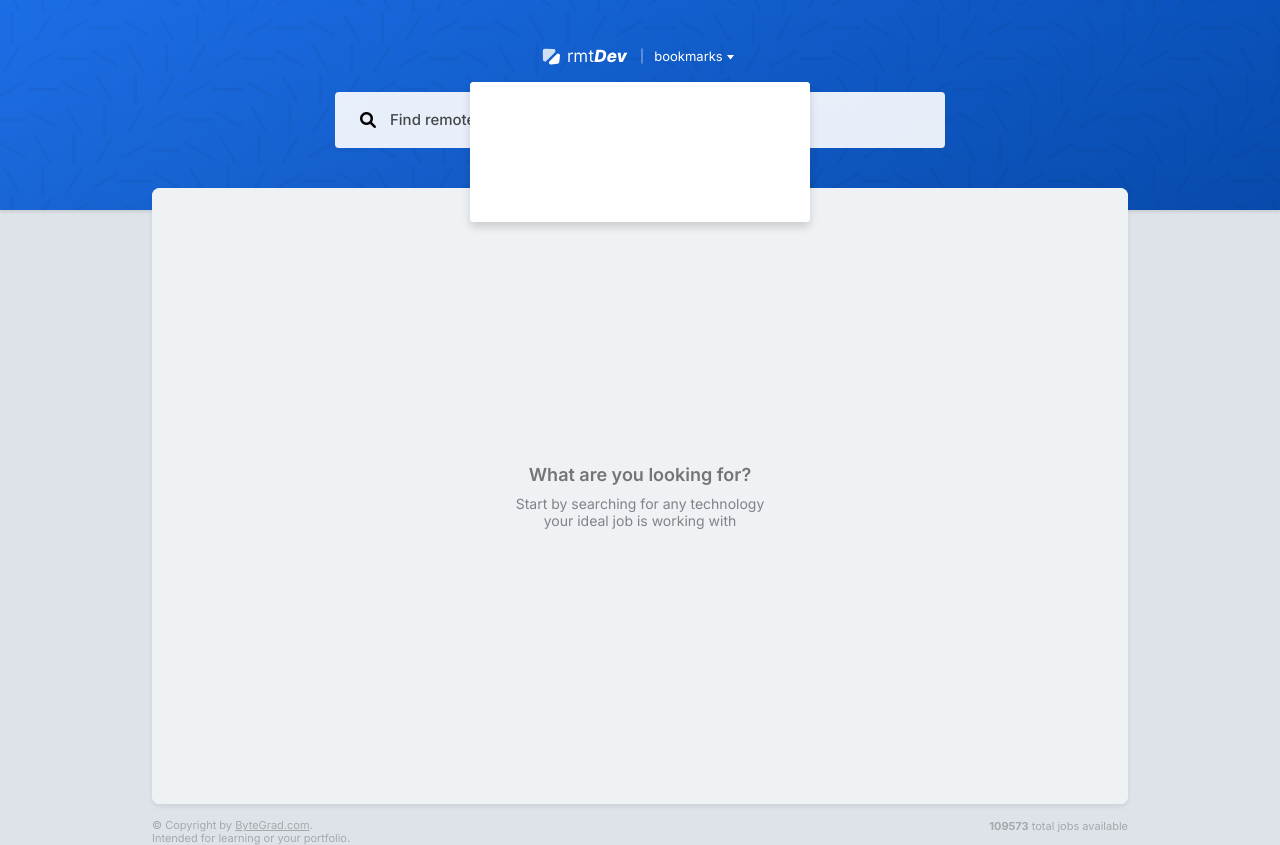
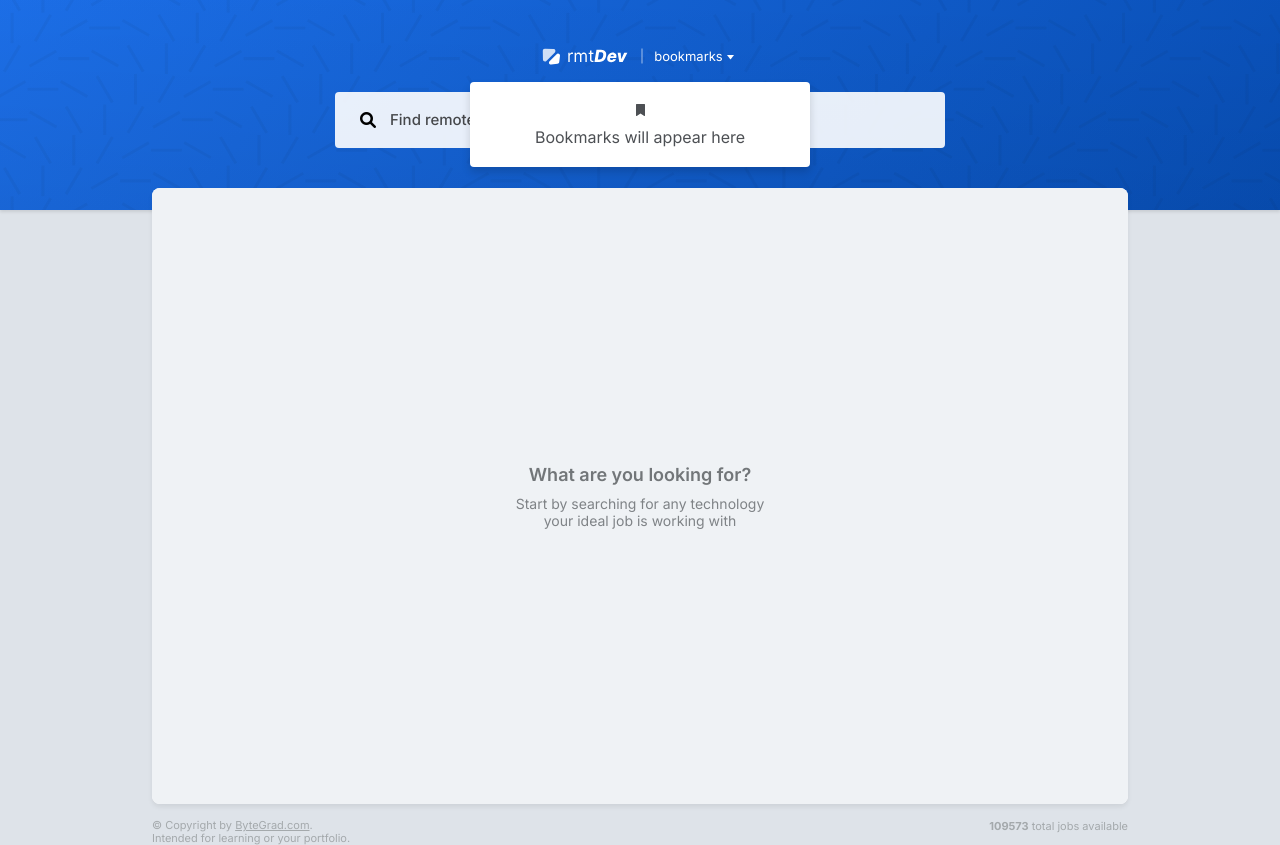
Before and after one commit to chiraggoyal777/rmtDev-clone, a React (Vite) app: page / in a window 1280 px wide. Both pictures are taken after a click on the button "bookmarks". Built offline with nearby package versions, Linux system fonts and the light colour scheme.

Commit message:
Empty bookmarks UI added

```diff
--- a/src/components/BookmarksPopover.tsx
+++ b/src/components/BookmarksPopover.tsx
@@ -2,13 +2,25 @@ import { forwardRef } from "react";
 import { useBookmarkContext } from "../hooks/useBookmarkContext";
 import JobList from "./JobList";
 import { createPortal } from "react-dom";
+import { BookmarkFilledIcon } from "@radix-ui/react-icons";
 
 const BookmarksPopover = forwardRef<HTMLDivElement>(function (_, ref) {
   const { bookmarkedJobItems, isLoading } = useBookmarkContext();
 
   return createPortal(
     <div ref={ref} className="bookmarks-popover">
-      <JobList jobItems={bookmarkedJobItems} isLoading={isLoading} source="bookmark" />
+      {bookmarkedJobItems.length === 0 ? (
+        <div className="bookmarks-popover__empty">
+          <BookmarkFilledIcon />
+          <p>Bookmarks will appear here</p>
+        </div>
+      ) : (
+        <JobList
+          jobItems={bookmarkedJobItems}
+          isLoading={isLoading}
+          source="bookmark"
+        />
+      )}
     </div>,
     document.body
   );
--- a/src/index.css
+++ b/src/index.css
@@ -314,6 +314,16 @@ body::-webkit-scrollbar {
   top: 82px;
   max-height: 455px;
   overflow: auto;
+}
+
+.bookmarks-popover__empty {
+  display: grid;
+  place-items: center;
+  text-align: center;
+  gap: 10px;
+  padding: 20px 20px;
+  color: #4d5054;
+  min-height: inherit;
 }
 
 .job-list--bookmarks {
```
